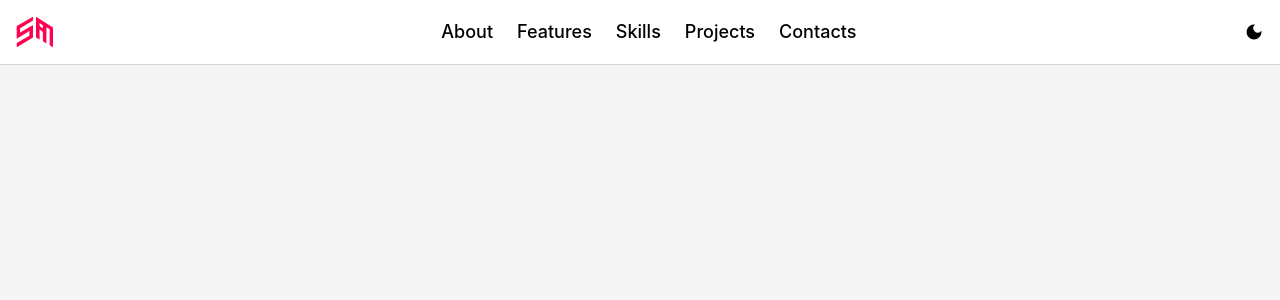
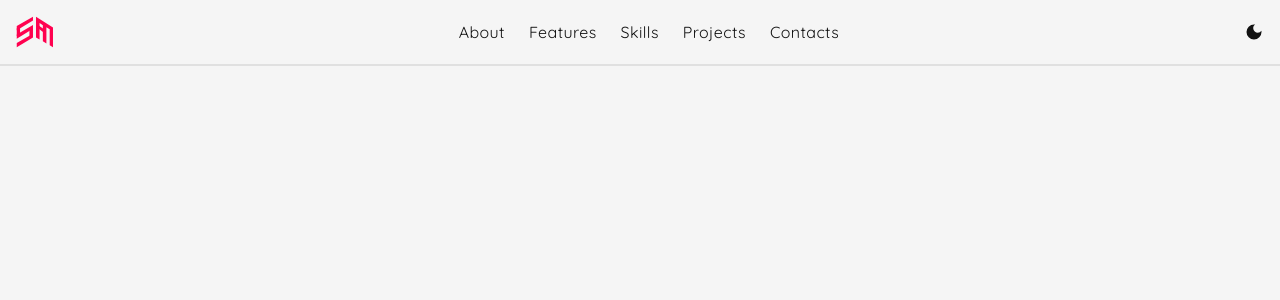
Before and after one commit to Antholem/web-portfolio, a React (Create React App) app in the folder portfolio/client/: page / in a window 1280 px wide. Shown: the top 300 px of the page. Built offline with nearby package versions, Linux system fonts and the light colour scheme.

Commit message:
Dark mode toggle feature

```diff
--- a/portfolio/client/package.json
+++ b/portfolio/client/package.json
@@ -11,7 +11,8 @@
     "react-icons": "^5.4.0",
     "react-scripts": "5.0.1",
     "react-scroll": "^1.9.0",
-    "web-vitals": "^4.2.4"
+    "web-vitals": "^4.2.4",
+    "zustand": "^5.0.2"
   },
   "scripts": {
     "start": "react-scripts start",
--- a/portfolio/client/src/App.js
+++ b/portfolio/client/src/App.js
@@ -1,11 +1,18 @@
-import React from "react";
+import React, { useEffect } from "react";
+import { useThemeStore } from "./store/themeStore";
 import NavigationBar from "./components/Navigations";
 
 const App = () => {
+  const { theme } = useThemeStore();
+
+  useEffect(() => {
+    document.body.className = theme === "dark" ? "bg-dark text-light" : "bg-light text-dark";
+  }, [theme]);
+
   return (
-    <main className="min-h-screen flex flex-col bg-light text-dark">
+    <div className={`${theme === "dark" ? "bg-dark text-light" : "bg-light text-dark"} min-h-screen`}>
       <NavigationBar />
-    </main>
+    </div>
   );
 };
 
--- a/portfolio/client/src/components/Navigations.js
+++ b/portfolio/client/src/components/Navigations.js
@@ -1,12 +1,12 @@
 import React, { useState } from "react";
-import { MdDarkMode, MdMenu, MdClose } from "react-icons/md";
+import { MdDarkMode, MdSunny, MdMenu, MdClose } from "react-icons/md";
 import { Link } from "react-scroll";
+import { useThemeStore } from "../store/themeStore";
 
 const NavigationBar = () => {
-    // State for managing the mobile menu
     const [isMobileMenuOpen, setMobileMenuOpen] = useState(false);
+    const { theme, toggleTheme } = useThemeStore();
 
-    // Navigation items
     const navItems = [
         { name: "About", to: "about" },
         { name: "Features", to: "features" },
@@ -16,7 +16,9 @@ const NavigationBar = () => {
     ];
 
     return (
-        <nav className="bg-white text-black border-b border-gray-300 py-4">
+        <nav
+            className={`border-b-2 ${theme === "dark" ? "border-dark-divider" : "border-light-divider"} py-4`}
+        >
             <div className="container mx-auto flex justify-between items-center px-4">
                 {/* Mobile Menu Toggle */}
                 <div className="block md:hidden text-xl cursor-pointer">
@@ -29,20 +31,15 @@ const NavigationBar = () => {
 
                 {/* Logo */}
                 <div className="flex items-center justify-center w-full md:w-auto">
-                    <img
-                        src="/logo.svg"
-                        alt="Logo"
-                        className="h-8 w-auto"
-                    />
+                    <img src="/logo.svg" alt="Logo" className="h-8 w-auto" />
                 </div>
 
                 {/* Navigation Items */}
                 <ul
-                    className={`${isMobileMenuOpen ? "block" : "hidden"
-                        } absolute top-16 left-0 w-full bg-white md:static md:flex md:space-x-6 md:w-auto md:bg-transparent text-lg font-medium`}
+                    className={`${isMobileMenuOpen ? "block" : "hidden"} absolute top-16 left-0 w-full md:static md:flex md:space-x-6 md:w-auto md:bg-transparent`}
                 >
                     {navItems.map((item) => (
-                        <li key={item.to} className="py-2 md:py-0 md:inline-block">
+                        <li key={item.to} className="font-sans py-2 md:py-0 md:inline-block text-base font-normal tracking-wide">
                             <Link
                                 to={item.to}
                                 smooth={true}
@@ -56,9 +53,13 @@ const NavigationBar = () => {
                     ))}
                 </ul>
 
-                {/* Dark Mode Icon */}
-                <div className="text-xl cursor-pointer block">
-                    <MdDarkMode />
+                {/* Theme Toggle */}
+                <div
+                    className="text-xl cursor-pointer block"
+                    onClick={toggleTheme}
+                    title="Toggle Theme"
+                >
+                    {theme === "dark" ? <MdSunny /> : <MdDarkMode />}
                 </div>
             </div>
         </nav>
--- /dev/null
+++ b/portfolio/client/src/store/themeStore.js
@@ -0,0 +1,11 @@
+import { create } from "zustand";
+
+export const useThemeStore = create((set) => ({
+    theme: localStorage.getItem("theme") || "light",
+    toggleTheme: () =>
+        set((state) => {
+            const newTheme = state.theme === "light" ? "dark" : "light";
+            localStorage.setItem("theme", newTheme);
+            return { theme: newTheme };
+        }),
+}));
--- a/portfolio/client/tailwind.config.js
+++ b/portfolio/client/tailwind.config.js
@@ -21,8 +21,40 @@ module.exports = {
       },
       colors: {
         brand: "#ff014f",
-        dark: "#1a1a1a",
-        light: "#f5f5f5",
+        dark: {
+          DEFAULT: "#121212",
+          paper: "#121212",
+          divider: "#1F1F1F",
+          text: {
+            primary: "#ffffff",
+            secondary: "#B3B3B3",
+            disabled: "#808080",
+          },
+          action: {
+            active: "#ffffff",
+            hover: "#141414",
+            selected: "#292929",
+            disabled: "#4D4D4D",
+            disabledBackground: "#1F1F1F",
+          },
+        },
+        light: {
+          DEFAULT: "#f5f5f5",
+          paper: "#ffffff",
+          divider: "#E0E0E0",
+          text: {
+            primary: "#000000",
+            secondary: "#757575",
+            disabled: "#BDBDBD",
+          },
+          action: {
+            active: "#000000",
+            hover: "#F5F5F5",
+            selected: "#E8E8E8",
+            disabled: "#E0E0E0",
+            disabledBackground: "#F5F5F5",
+          },
+        },
       },
     },
   },
```
Also changed, not shown: 1 other file (tests, documents, lock files or other folders).
